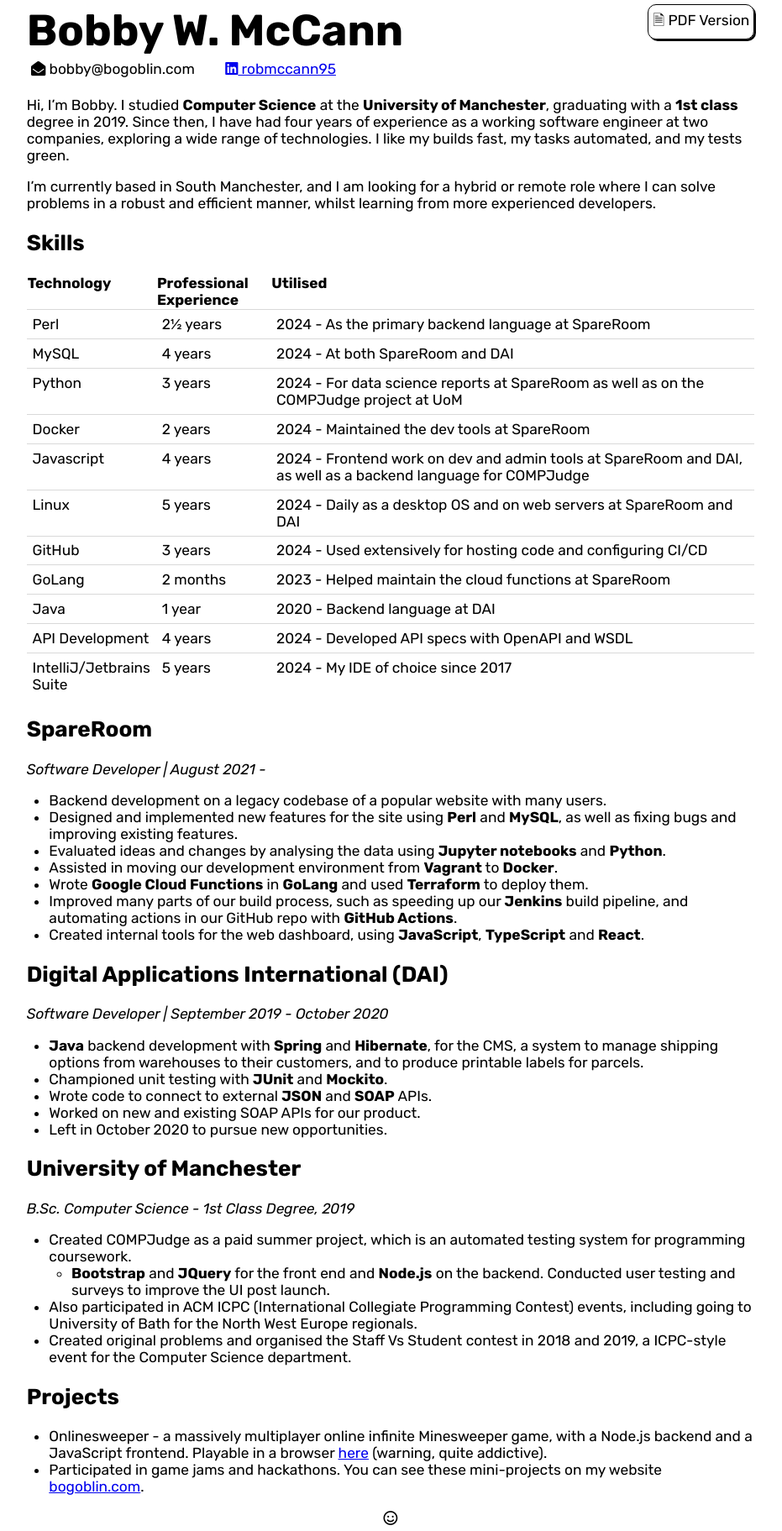
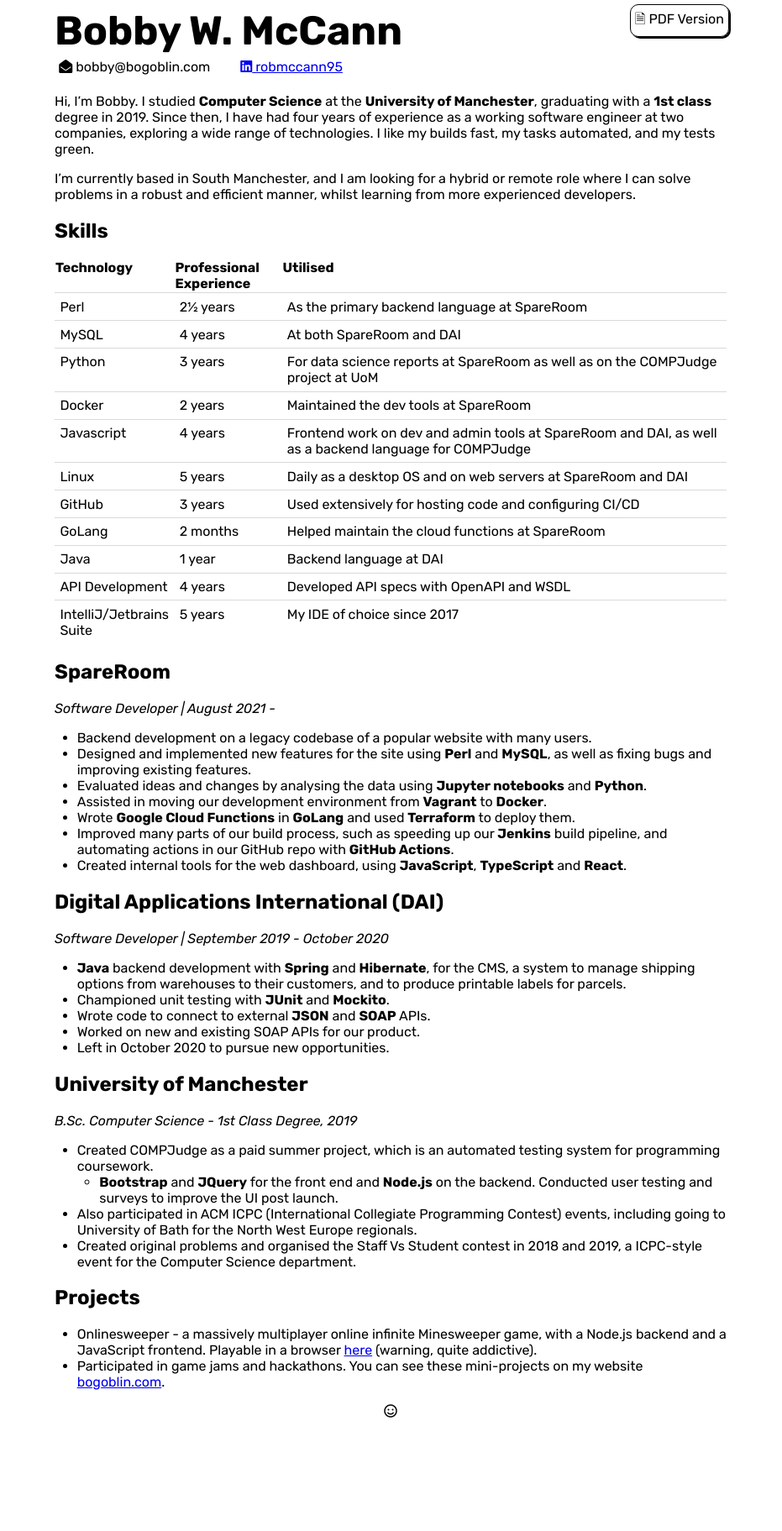
Before and after one commit to bogoblin/bobbyweb, a Jekyll site: the page cv/index.html, which Jekyll copies as it is, in a window 1280 px wide. Shown: the whole page at 84% size, without its empty margins (175-1106 px from the left). Built offline with Jekyll 4.4.1, drawn with Linux system fonts in a browser that asks for light colours; nearby versions of some CDN libraries; after the commit the page ends 1698 px from its top, so only the background shows below that.

Commit message:
Font size as percent and remove years in skills table

```diff
--- a/cv/index.html
+++ b/cv/index.html
@@ -53,8 +53,8 @@
 <table>
 <colgroup>
 <col style="width: 16%" />
-<col style="width: 15%" />
-<col style="width: 68%" />
+<col style="width: 16%" />
+<col style="width: 67%" />
 </colgroup>
 <thead>
 <tr class="header">
@@ -67,57 +67,57 @@
 <tr class="odd">
 <td>Perl</td>
 <td>2½ years</td>
-<td>2024 - As the primary backend language at SpareRoom</td>
+<td>As the primary backend language at SpareRoom</td>
 </tr>
 <tr class="even">
 <td>MySQL</td>
 <td>4 years</td>
-<td>2024 - At both SpareRoom and DAI</td>
+<td>At both SpareRoom and DAI</td>
 </tr>
 <tr class="odd">
 <td>Python</td>
 <td>3 years</td>
-<td>2024 - For data science reports at SpareRoom as well as on the COMPJudge project at UoM</td>
+<td>For data science reports at SpareRoom as well as on the COMPJudge project at UoM</td>
 </tr>
 <tr class="even">
 <td>Docker</td>
 <td>2 years</td>
-<td>2024 - Maintained the dev tools at SpareRoom</td>
+<td>Maintained the dev tools at SpareRoom</td>
 </tr>
 <tr class="odd">
 <td>Javascript</td>
 <td>4 years</td>
-<td>2024 - Frontend work on dev and admin tools at SpareRoom and DAI, as well as a backend language for COMPJudge</td>
+<td>Frontend work on dev and admin tools at SpareRoom and DAI, as well as a backend language for COMPJudge</td>
 </tr>
 <tr class="even">
 <td>Linux</td>
 <td>5 years</td>
-<td>2024 - Daily as a desktop OS and on web servers at SpareRoom and DAI</td>
+<td>Daily as a desktop OS and on web servers at SpareRoom and DAI</td>
 </tr>
 <tr class="odd">
 <td>GitHub</td>
 <td>3 years</td>
-<td>2024 - Used extensively for hosting code and configuring CI/CD</td>
+<td>Used extensively for hosting code and configuring CI/CD</td>
 </tr>
 <tr class="even">
 <td>GoLang</td>
 <td>2 months</td>
-<td>2023 - Helped maintain the cloud functions at SpareRoom</td>
+<td>Helped maintain the cloud functions at SpareRoom</td>
 </tr>
 <tr class="odd">
 <td>Java</td>
 <td>1 year</td>
-<td>2020 - Backend language at DAI</td>
+<td>Backend language at DAI</td>
 </tr>
 <tr class="even">
 <td>API Development</td>
 <td>4 years</td>
-<td>2024 - Developed API specs with OpenAPI and WSDL</td>
+<td>Developed API specs with OpenAPI and WSDL</td>
 </tr>
 <tr class="odd">
 <td>IntelliJ/Jetbrains Suite</td>
 <td>5 years</td>
-<td>2024 - My IDE of choice since 2017</td>
+<td>My IDE of choice since 2017</td>
 </tr>
 </tbody>
 </table>
--- a/cv/style.css
+++ b/cv/style.css
@@ -1,9 +1,8 @@
 body {
     position: relative;
     font-family: 'Rubik', sans-serif;
-    padding: 5px;
+    padding: 0.5em;
     margin: auto;
-    font-size: 13pt;
     max-width: 50em;
 }
 div.header {
@@ -32,7 +31,7 @@
 }
 
 h1 {
-    font-size: 3em;
+    font-size: 300%;
     margin: 0;
     display: block;
 }
@@ -95,6 +94,7 @@
         font-size: 12pt;
         margin: 0;
         max-width: none;
+        padding: 0;
     }
     div.header a {
         text-decoration: none;
```
Also changed, not shown: cv/cv.md (+13 -13 lines), 1 other file.
